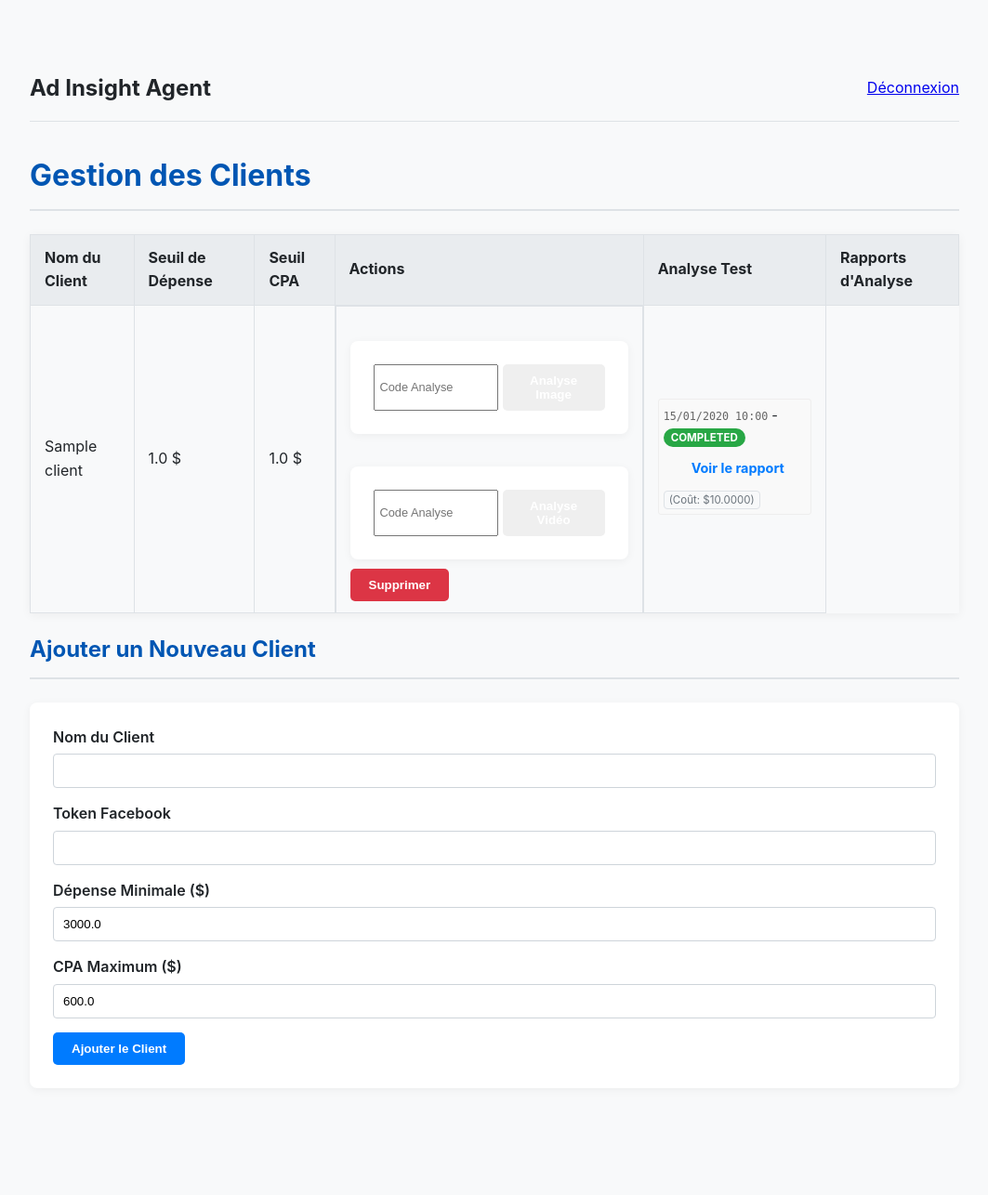
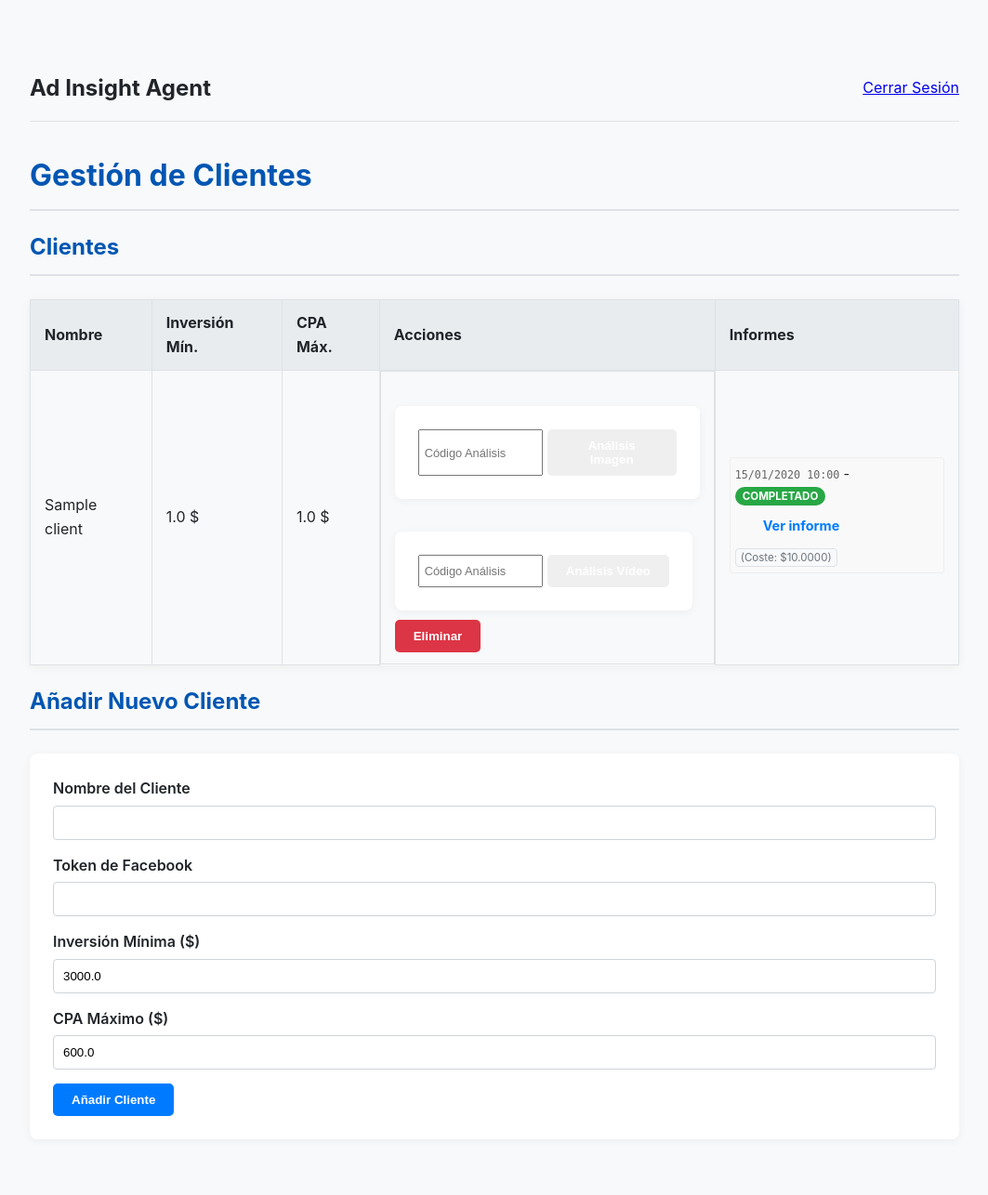
Before and after one commit to fred1433/ad-insight-agent-v2, a Flask app: page / in a window 1280 px wide. Shown: the whole page at 93% size, without its empty margins (108-1171 px from the left). Before the commit the page ends 1146 px from the top, so only its background shows below. Run offline with Flask 3, Linux system fonts and the light colour scheme; the visitor is signed in with stand-in values (Sample User, id 1); tables that the repository leaves empty hold one stand-in row (values such as "Sample post"); parts of the project's set-up code (start-up, migrations or seed data) failed here and were passed over.

Commit message:
feat(i18n): Translate UI to Spanish
Translates all user-facing strings in flash messages and Jinja2 templates from French to Spanish to accommodate the target client.

```diff
--- a/app.py
+++ b/app.py
@@ -47,13 +47,13 @@
             session['authenticated'] = True
             return redirect(url_for('index'))
         else:
-            flash("Code d'accès invalide.", "danger")
+            flash("Código de acceso inválido.", "danger")
     return render_template('login.html')
 
 @app.route('/logout')
 def logout():
     session.pop('authenticated', None)
-    flash("Vous avez été déconnecté.", "info")
+    flash("Has cerrado sesión.", "info")
     return redirect(url_for('login'))
 # -----------------------------------------
 
@@ -122,7 +122,7 @@
     database.add_client(name, token, spend, cpa)
 
     # Message de succès
-    flash(f'Client "{name}" ajouté avec succès!', 'success')
+    flash(f'Cliente "{name}" añadido con éxito.', 'success')
 
     # Rafraîchissement complet de la page pour refléter l'ajout
     response = make_response()
@@ -138,7 +138,7 @@
     client_name = client['name'] if client else f"ID {client_id}"
 
     database.delete_client(client_id)
-    flash(f'Client "{client_name}" supprimé avec succès!', 'danger')
+    flash(f'Cliente "{client_name}" eliminado con éxito.', 'danger')
 
     # Réponse vide pour que HTMX supprime la ligne du tableau (le <tr>)
     # On déclenche un événement pour recharger les messages flash à part
@@ -153,7 +153,7 @@
 
     analysis_code = request.form.get('analysis_code')
     if not analysis_code or analysis_code != config.auth.analysis_access_code:
-        flash("Code d'analyse invalide ou manquant.", "danger")
+        flash("Código de análisis inválido o faltante.", "danger")
         # On renvoie juste un rechargement des messages flash
         response = make_response(render_template('_flash_messages.html'))
         return response # On renvoie 200 OK pour que HTMX fasse le swap
@@ -185,7 +185,7 @@
     )
     analysis_thread.start()
 
-    flash(f"L'analyse de type '{media_type}' pour '{client_name}' a été lancée.", "info")
+    flash(f"El análisis de tipo '{media_type}' para '{client_name}' ha comenzado.", "info")
 
     # Étape 3: Renvoyer la réponse qui met à jour les messages flash et recharge la liste (pour voir le statut PENDING).
     response = make_response(render_template('_flash_messages.html'))
@@ -226,17 +226,17 @@
     script_html = data.get('script_html')
 
     if script_html is None:
-        return jsonify({'status': 'error', 'message': 'Contenu manquant'}), 400
+        return jsonify({'status': 'error', 'message': 'Contenido faltante'}), 400
 
     try:
         conn = database.get_db_connection()
         conn.execute('UPDATE reports SET script_html = ? WHERE id = ?', (script_html, report_id))
         conn.commit()
         conn.close()
-        return jsonify({'status': 'success', 'message': 'Rapport mis à jour'})
+        return jsonify({'status': 'success', 'message': 'Rapport actualizado'})
     except Exception as e:
-        print(f"Erreur lors de la mise à jour du rapport {report_id}: {e}")
-        return jsonify({'status': 'error', 'message': 'Erreur interne du serveur'}), 500
+        print(f"Error al actualizar el informe {report_id}: {e}")
+        return jsonify({'status': 'error', 'message': 'Error interno del servidor'}), 500
 
 @app.route('/storage/<path:filename>')
 def serve_storage_file(filename):
--- a/templates/_client_list.html
+++ b/templates/_client_list.html
@@ -1,16 +1,16 @@
-<table>
+<h2>Clientes</h2>
+<table class="table table-striped">
     <thead>
         <tr>
-            <th>Nom du Client</th>
-            <th>Seuil de Dépense</th>
-            <th>Seuil CPA</th>
-            <th>Actions</th>
-            <th>Analyse Test</th>
-            <th>Rapports d'Analyse</th>
+            <th>Nombre</th>
+            <th>Inversión Mín.</th>
+            <th>CPA Máx.</th>
+            <th>Acciones</th>
+            <th>Informes</th>
         </tr>
     </thead>
-    <tbody>
-    {% for client in clients %}
+    <tbody hx-confirm="¿Estás seguro?">
+        {% for client in clients %}
         <tr id="client-{{ client.id }}">
             <td>{{ client.name }}</td>
             <td>{{ client.spend_threshold }} $</td>
@@ -20,63 +20,50 @@
                       hx-post="{{ url_for('run_analysis', client_id=client.id, media_type='image') }}"
                       hx-target="#flash-messages"
                       hx-swap="innerHTML">
-                    <input type="text" name="analysis_code" placeholder="Code Analyse" required>
-                    <button type="submit" class="btn btn-info btn-sm">Analyse Image</button>
+                    <input type="text" name="analysis_code" placeholder="Código Análisis" required>
+                    <button type="submit" class="btn btn-info btn-sm">Análisis Imagen</button>
                 </form>
                 <form class="run-analysis-form"
                       hx-post="{{ url_for('run_analysis', client_id=client.id, media_type='video') }}"
                       hx-target="#flash-messages"
                       hx-swap="innerHTML">
-                    <input type="text" name="analysis_code" placeholder="Code Analyse" required>
-                    <button type="submit" class="btn btn-warning btn-sm">Analyse Vidéo</button>
+                    <input type="text" name="analysis_code" placeholder="Código Análisis" required>
+                    <button type="submit" class="btn btn-warning btn-sm">Análisis Vídeo</button>
                 </form>
                 <button class="btn btn-danger btn-sm"
                         hx-delete="{{ url_for('delete_client', client_id=client.id) }}"
                         hx-target="closest tr"
                         hx-swap="outerHTML"
-                        hx-confirm="Êtes-vous sûr de vouloir supprimer le client {{ client.name }} ?">
-                    Supprimer
+                        hx-confirm="¿Estás seguro de que quieres eliminar al cliente {{ client.name }}?">
+                    Eliminar
                 </button>
             </td>
             <td class="reports-cell">
                 {% if client.reports %}
                     <ul>
-                    {% for report in client.reports %}
+                        {% for report in client.reports %}
                         <li>
                             <span class="report-date">{{ report.created_at.strftime('%d/%m/%Y %H:%M') }}</span> -
 
-                            {% if report.status in ['IN_PROGRESS', 'RUNNING'] %}
-                                <span class="status-badge status-{{ report.status.lower() }}"
-                                      hx-get="{{ url_for('get_report_status', report_id=report.id) }}"
-                                      hx-trigger="every 3s"
-                                      hx-swap="none">
-                                    {{ report.status }}
-                                </span>
-                            {% else %}
-                                <span class="status-badge status-{{ report.status.lower() }}">{{ report.status }}</span>
-                            {% endif %}
+                            {% include '_report_status_badge.html' %}
 
                             {% if report.status == 'COMPLETED' and report.report_path %}
                                 <div id="report-action-{{ report.id }}">
                                     {% if report.status == 'COMPLETED' %}
-                                        <a href="{{ url_for('view_report', report_id=report.id) }}" class="btn btn-success btn-sm">Voir le rapport</a>
+                                        <a href="{{ url_for('view_report', report_id=report.id) }}" class="btn btn-success btn-sm">Ver informe</a>
                                     {% endif %}
                                 </div>
                                 <span class="cost-badge" title="Analyse: ${{ '%.4f'|format(report.cost_analysis) }} | Génération: ${{ '%.4f'|format(report.cost_generation) }}">
-                                    (Coût: ${{ '%.4f'|format(report.total_cost) }})
+                                    (Coste: ${{ '%.4f'|format(report.total_cost) }})
                                 </span>
                             {% endif %}
                         </li>
-                    {% endfor %}
+                        {% endfor %}
                     </ul>
                 {% else %}
-                    <p>Aucun rapport</p>
+                    <small class="text-muted">No hay informes para este cliente todavía.</small>
                 {% endif %}
             </td>
-        </tr>
-        {% else %}
-        <tr>
-            <td colspan="6" style="text-align: center;">Aucun client trouvé.</td>
         </tr>
         {% endfor %}
     </tbody>
--- a/templates/_report_status_badge.html
+++ b/templates/_report_status_badge.html
@@ -1,12 +1,20 @@
-{% if report.status == 'COMPLETED' %}
-    <span class="badge bg-success">Terminé</span>
-{% elif report.status == 'RUNNING' or report.status == 'IN_PROGRESS' %}
-    <span class="badge bg-primary">En cours...</span>
-    <div class="spinner-border spinner-border-sm text-primary ms-2" role="status">
-        <span class="visually-hidden">Loading...</span>
-    </div>
-{% elif report.status == 'FAILED' %}
-    <span class="badge bg-danger">Échoué</span>
-{% else %}
-    <span class="badge bg-secondary">{{ report.status }}</span>
+{% if report %}
+    {% set status_map = {
+        'PENDING': 'Pendiente',
+        'IN_PROGRESS': 'Iniciando',
+        'RUNNING': 'En proceso',
+        'COMPLETED': 'Completado',
+        'FAILED': 'Fallido'
+    } %}
+    {% set status_text = status_map.get(report.status, report.status) %}
+
+    <span class="status-badge status-{{ report.status.lower() }}"
+        {% if report.status in ['RUNNING', 'IN_PROGRESS'] %}
+            hx-get="{{ url_for('get_report_status', report_id=report.id) }}"
+            hx-trigger="every 5s"
+            hx-swap="innerHTML"
+        {% endif %}
+    >
+      {{ status_text }}
+    </span>
 {% endif %}
--- a/templates/base.html
+++ b/templates/base.html
@@ -24,7 +24,7 @@
             <div class="logo">Ad Insight Agent</div>
             <nav>
                 {% if session.get('authenticated') %}
-                    <a href="{{ url_for('logout') }}">Déconnexion</a>
+                    <a href="{{ url_for('logout') }}">Cerrar Sesión</a>
                 {% endif %}
             </nav>
         </header>
--- a/templates/index.html
+++ b/templates/index.html
@@ -1,35 +1,35 @@
 {% extends "base.html" %}
 
-{% block title %}Gestion des Clients - Ad Insight Agent{% endblock %}
+{% block title %}Gestión de Clientes - Ad Insight Agent{% endblock %}
 
 {% block content %}
-    <h1>Gestion des Clients</h1>
+    <h1>Gestión de Clientes</h1>
 
     <!-- Section pour afficher les clients existants -->
     <div id="client-list" hx-get="{{ url_for('get_clients_list') }}" hx-trigger="load, loadClientList from:body" hx-swap="innerHTML">
         <!-- Le contenu (la table des clients) sera chargé et mis à jour ici par HTMX -->
-        <p>Chargement des clients...</p>
+        <p>Cargando clientes...</p>
     </div>
 
     <!-- Section pour ajouter un nouveau client -->
-    <h2>Ajouter un Nouveau Client</h2>
+    <h2>Añadir Nuevo Cliente</h2>
     <form hx-post="{{ url_for('add_client') }}" hx-target="body" hx-swap="outerHTML">
         <div class="form-group">
-            <label for="name">Nom du Client</label>
+            <label for="name">Nombre del Cliente</label>
             <input type="text" id="name" name="name" required>
         </div>
         <div class="form-group">
-            <label for="facebook_token">Token Facebook</label>
+            <label for="facebook_token">Token de Facebook</label>
             <input type="text" id="facebook_token" name="facebook_token" required>
         </div>
          <div class="form-group">
-            <label for="spend_threshold">Dépense Minimale ($)</label>
+            <label for="spend_threshold">Inversión Mínima ($)</label>
             <input type="number" id="spend_threshold" name="spend_threshold" value="3000.0" step="0.01" required>
         </div>
         <div class="form-group">
-            <label for="cpa_threshold">CPA Maximum ($)</label>
+            <label for="cpa_threshold">CPA Máximo ($)</label>
             <input type="number" id="cpa_threshold" name="cpa_threshold" value="600.0" step="0.01" required>
         </div>
-        <button type="submit" class="btn btn-primary">Ajouter le Client</button>
+        <button type="submit" class="btn btn-primary">Añadir Cliente</button>
     </form>
 {% endblock %}
```
Also changed, not shown: templates/login.html (+5 -5 lines), templates/report.html (+30 -30 lines).
